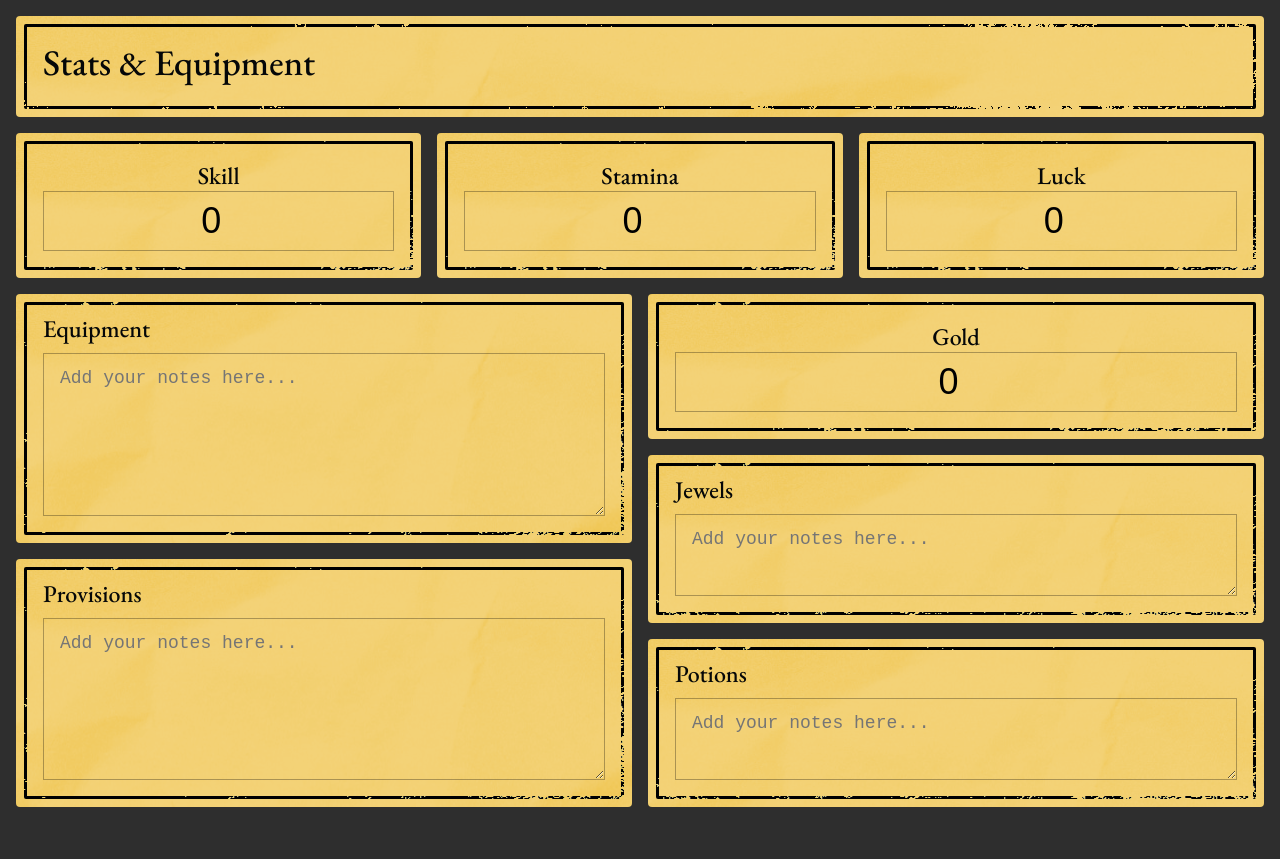
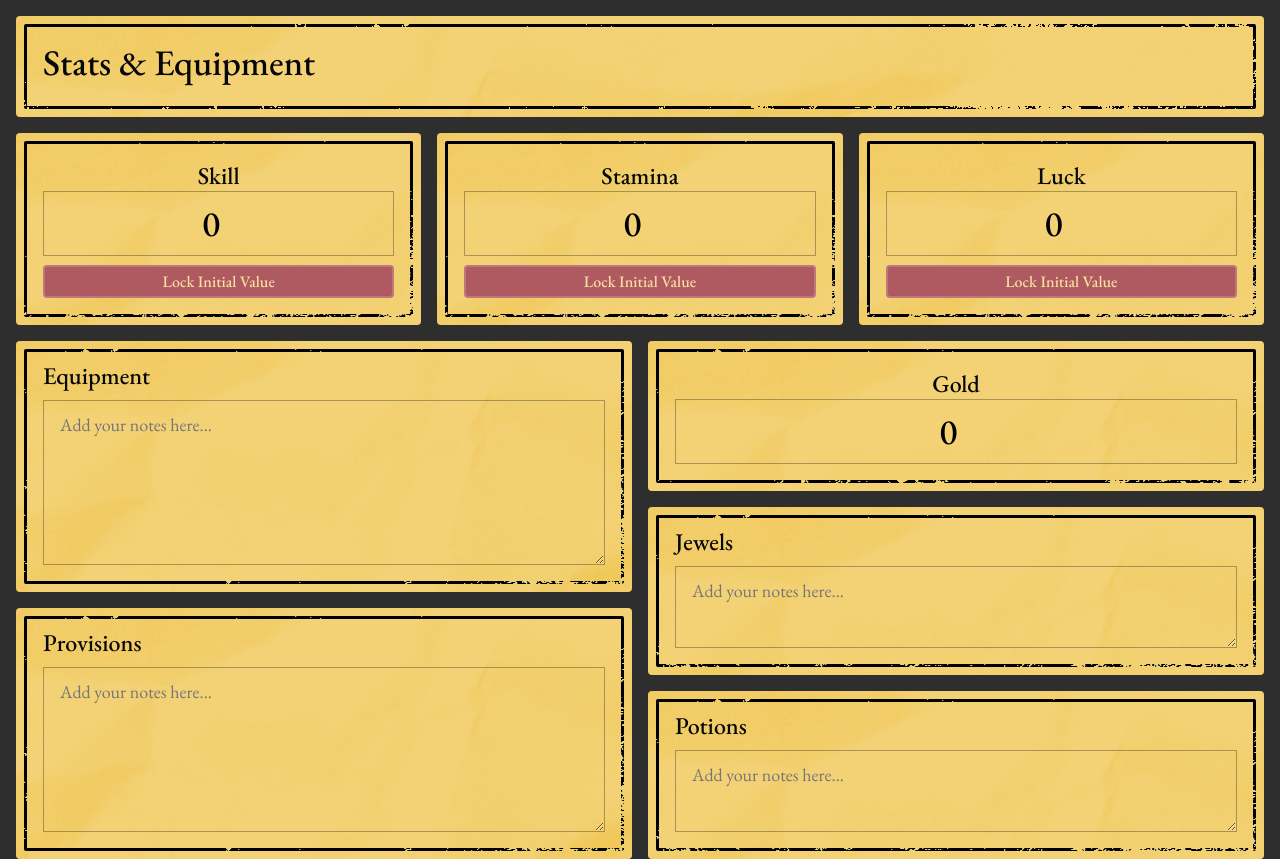
Before and after one commit to nelsonr/adventure-book-tracker, a React (Vite) app: page / in a window 1280 px wide. Before the commit the page ends 807 px from the top, so only its background shows below. Built offline with nearby package versions, Linux system fonts and the light colour scheme.

Commit message:
Add Initial value

```diff
--- a/src/App.scss
+++ b/src/App.scss
@@ -70,6 +70,7 @@ label {
 }
 
 input {
+    font-family: "EB Garamond", serif;
     padding: var(--space-s) var(--space-s);
     outline: none;
     background-color: transparent;
@@ -80,11 +81,13 @@ input {
 textarea {
     display: block;
     background-color: transparent;
+    font-family: "EB Garamond", serif;
     height: 100%;
     font-size: 18px;
     line-height: 32px;
     padding: var(--space-s) var(--space-base);
     border: 1px solid rgba(0, 0, 0, 0.3);
+    outline: none;
 }
 
 .margin-top-none {
--- a/src/App.tsx
+++ b/src/App.tsx
@@ -4,17 +4,19 @@ import { GameReducer } from './GameReducer'
 import StatsAndEquipment from './views/StatsAndEquipment'
 
 import './App.scss'
-import { curry } from './Utils'
 
 const initialState: GameState = {
-    skill: { title: "Skill", value: 0 },
-    stamina: { title: "Stamina", value: 0 },
-    luck: { title: "Luck", value: 0 },
-    gold: { title: "Gold", value: 0 },
-    equipment: { title: "Equipment", value: "" },
-    provisions: { title: "Provisions", value: "" },
-    jewels: { title: "Jewels", value: "" },
-    potions: { title: "Potions", value: "" },
+    version: "0.1.0",
+    stats: {
+        skill: { title: "Skill", value: 0, initialValue: 0, isLocked: false },
+        stamina: { title: "Stamina", value: 0, initialValue: 0, isLocked: false },
+        luck: { title: "Luck", value: 0, initialValue: 0, isLocked: false },
+        gold: { title: "Gold", value: 0 },
+        equipment: { title: "Equipment", value: "" },
+        provisions: { title: "Provisions", value: "" },
+        jewels: { title: "Jewels", value: "" },
+        potions: { title: "Potions", value: "" },
+    }
 };
 
 function App () {
@@ -32,13 +34,23 @@ function App () {
         updateStorage(state);
     }, [state])
 
-    const onChange = curry((propName: string) => {
+    const onInitialValueChange = (propName: string) => {
+        return (value: string | number) => dispatch({ type: "updateInitialValue", propName, value });
+    };
+
+    const onInitialValueLock = (propName: string) => {
+        return () => dispatch({ type: "lockInitialValue", propName });
+    };
+
+    const onChange = (propName: string) => {
         return (value: string | number) => dispatch({ type: "update", propName, value });
-    });
+    };
 
     return (
         <StatsAndEquipment
-            state={state}
+            state={state.stats}
+            onInitialValueChange={onInitialValueChange}
+            onInitialValueLock={onInitialValueLock}
             onChange={onChange}
         />
     )
--- a/src/GameReducer.ts
+++ b/src/GameReducer.ts
@@ -1,8 +1,16 @@
 type Action =
+    | { type: "updateInitialValue"; propName: string; value: string | number; }
+    | { type: "lockInitialValue"; propName: string; }
     | { type: "update"; propName: string; value: string | number; }
 
 export function GameReducer (state: GameState, action: Action): GameState {
     switch (action.type) {
+        case "updateInitialValue":
+            return updateInitialValue(state, action.propName, action.value);
+
+        case "lockInitialValue":
+            return lockInitialValue(state, action.propName);
+
         case "update":
             return updateProperty(state, action.propName, action.value);
 
@@ -11,12 +19,42 @@ export function GameReducer (state: GameState, action: Action): GameState {
     }
 }
 
+function updateInitialValue (state: GameState, propName: string, value: string | number): GameState {
+    return {
+        ...state,
+        stats: {
+            ...state.stats,
+            [propName]: {
+                ...state.stats[propName],
+                initialValue: value,
+                value: value
+            }
+        }
+    };
+}
+
+function lockInitialValue (state: GameState, propName: string): GameState {
+    return {
+        ...state,
+        stats: {
+            ...state.stats,
+            [propName]: {
+                ...state.stats[propName],
+                isLocked: !state.stats[propName].isLocked
+            }
+        }
+    };
+}
+
 function updateProperty (state: GameState, propName: string, value: string | number): GameState {
     return {
         ...state,
-        [propName]: {
-            ...state[propName],
-            value: value
+        stats: {
+            ...state.stats,
+            [propName]: {
+                ...state.stats[propName],
+                value: value
+            }
         }
     };
 }
--- a/src/components/Group.scss
+++ b/src/components/Group.scss
@@ -19,3 +19,7 @@
 .group--fill {
     flex: 1;
 }
+
+.group--align-center {
+    align-items: center;
+}
--- a/src/components/Group.tsx
+++ b/src/components/Group.tsx
@@ -6,16 +6,18 @@ interface GroupProps {
     isVertical?: boolean;
     noGap?: boolean;
     fill?: boolean;
+    alignCenter?: boolean;
 }
 
 export default function Group (props: GroupProps) {
-    const { children, isVertical, noGap, fill } = props;
+    const { children, isVertical, noGap, fill, alignCenter } = props;
 
     const className = getClassName([
         "group",
         (isVertical ? "group--is-vertical" : ""),
         (noGap ? "group--no-gap" : ""),
-        (fill ? "group--fill" : "")
+        (fill ? "group--fill" : ""),
+        (alignCenter ? "group--align-center" : "")
     ]);
 
     return (
--- a/src/components/StatsItem.scss
+++ b/src/components/StatsItem.scss
@@ -22,3 +22,21 @@
     min-height: auto;
     flex: 0;
 }
+
+.stats-item button {
+    width: 100%;
+}
+
+.stats-item__separator {
+    font-size: 36px;
+    font-weight: 500;
+}
+
+.group .stats-item__separator {
+    flex-grow: 0;
+}
+
+.stats-item__initial-value {
+    font-size: 36px;
+    font-weight: 500;
+}
--- a/src/components/StatsItem.tsx
+++ b/src/components/StatsItem.tsx
@@ -1,36 +1,85 @@
 import { ChangeEvent } from 'react';
 import { getClassName } from '../Utils';
 import Box from './Box';
+import Button from './Button';
+import Separator from './Separator';
+import Group from './Group';
 import './StatsItem.scss';
 
 interface StatsItemProps {
-    title: string;
-    value: number;
+    stat: Stat;
+    onInitialValueChange?: (value: number) => unknown;
+    onInitialValueLock?: () => unknown;
     onChange: (value: number) => unknown;
 }
 
-export default function Group (props: StatsItemProps) {
-    const { title, value, onChange } = props;
+export default function StatsItem (props: StatsItemProps) {
+    const { stat, onChange, onInitialValueLock, onInitialValueChange } = props;
 
     const className = getClassName([
         "stats-item",
+        (stat.isLocked ? "stats-item--is-locked" : "")
     ]);
 
     const onInputChange = (ev: ChangeEvent<HTMLInputElement>) => {
         onChange(Number(ev.target.value));
     }
 
+    if (stat.initialValue !== undefined) {
+        if (!stat.isLocked && onInitialValueChange && onInitialValueLock) {
+            const onInputChange = (ev: ChangeEvent<HTMLInputElement>) => {
+                onInitialValueChange(Number(ev.target.value));
+            }
+
+            return (
+                <Box>
+                    <div className={className}>
+                        <div className="stats-item__title">{stat.title}</div>
+                        <input
+                            className="stats-item__value"
+                            type='number'
+                            value={stat.initialValue.toString()}
+                            onChange={onInputChange}
+                        />
+
+                        <Separator size={'xs'} />
+
+                        <Button onClick={onInitialValueLock}>Lock Initial Value</Button>
+                    </div>
+                </Box>
+            )
+        } else {
+            return (
+                <Box>
+                    <div className={className}>
+                        <div className="stats-item__title">{stat.title}</div>
+                        <Group alignCenter={true}>
+                            <input
+                                className="stats-item__value"
+                                type='number'
+                                value={stat.value.toString()}
+                                onChange={onInputChange}
+                            />
+                            <span className='stats-item__separator'>/</span>
+                            <div className="stats-item__initial-value">{stat.initialValue}</div>
+                        </Group>
+                    </div>
+                </Box >
+            )
+        }
+    }
+
     return (
         <Box>
             <div className={className}>
-                <div className="stats-item__title">{title}</div>
+                <div className="stats-item__title">{stat.title}</div>
                 <input
                     className="stats-item__value"
                     type='number'
-                    value={value.toString()}
+                    value={stat.value.toString()}
                     onChange={onInputChange}
                 />
             </div>
-        </Box>
+        </Box >
     )
 }
--- a/src/views/StatsAndEquipment.tsx
+++ b/src/views/StatsAndEquipment.tsx
@@ -4,14 +4,18 @@ import List from "../components/List";
 import StatsItem from "../components/StatsItem";
 
 interface StatsAndEquipmentProps {
-    state: GameState;
+    state: Stats;
+    onInitialValueChange: (propName: string) => (value: string | number) => unknown
+    onInitialValueLock: (propName: string) => () => unknown;
     onChange: (propName: string) => (value: string | number) => unknown
 }
 
 export default function StatsAndEquipment (props: StatsAndEquipmentProps) {
     const {
         state,
-        onChange
+        onInitialValueChange,
+        onInitialValueLock,
+        onChange,
     } = props;
 
     const onSkillChange = onChange("skill");
@@ -23,6 +27,14 @@ export default function StatsAndEquipment (props: StatsAndEquipmentProps) {
     const onJewelsChange = onChange("jewels");
     const onPotionsChange = onChange("potions");
 
+    const onInitialSkillLock = onInitialValueLock("skill");
+    const onInitialStaminaLock = onInitialValueLock("stamina");
+    const onInitialLuckLock = onInitialValueLock("luck");
+
+    const onInitialSkillChange = onInitialValueChange("skill");
+    const onInitialStaminaChange = onInitialValueChange("stamina");
+    const onInitialLuckChange = onInitialValueChange("luck");
+
     return (
         <main>
             <Group isVertical={true} fill={true}>
@@ -31,9 +43,24 @@ export default function StatsAndEquipment (props: StatsAndEquipmentProps) {
                 </Group>
 
                 <Group>
-                    <StatsItem title={state.skill.title} value={state.skill.value as number} onChange={onSkillChange} />
-                    <StatsItem title={state.stamina.title} value={state.stamina.value as number} onChange={onStaminaChange} />
-                    <StatsItem title={state.luck.title} value={state.luck.value as number} onChange={onLuckChange} />
+                    <StatsItem
+                        stat={state.skill}
+                        onChange={onSkillChange}
+                        onInitialValueChange={onInitialSkillChange}
+                        onInitialValueLock={onInitialSkillLock}
+                    />
+                    <StatsItem
+                        stat={state.stamina}
+                        onChange={onStaminaChange}
+                        onInitialValueChange={onInitialStaminaChange}
+                        onInitialValueLock={onInitialStaminaLock}
+                    />
+                    <StatsItem
+                        stat={state.luck}
+                        onChange={onLuckChange}
+                        onInitialValueChange={onInitialLuckChange}
+                        onInitialValueLock={onInitialLuckLock}
+                    />
                 </Group>
 
                 <Group isVertical={true} fill={true}>
@@ -45,7 +72,10 @@ export default function StatsAndEquipment (props: StatsAndEquipmentProps) {
 
                         <Group isVertical={true} fill={true}>
                             <Group isVertical={true}>
-                                <StatsItem title={state.gold.title} value={state.gold.value as number} onChange={onGoldChange} />
+                                <StatsItem
+                                    stat={state.gold}
+                                    onChange={onGoldChange}
+                                />
                             </Group>
 
                             <List title={state.jewels.title} value={state.jewels.value as string} onChange={onJewelsChange} />
```
Also changed, not shown: src/type.d.ts (+14 -4 lines).
